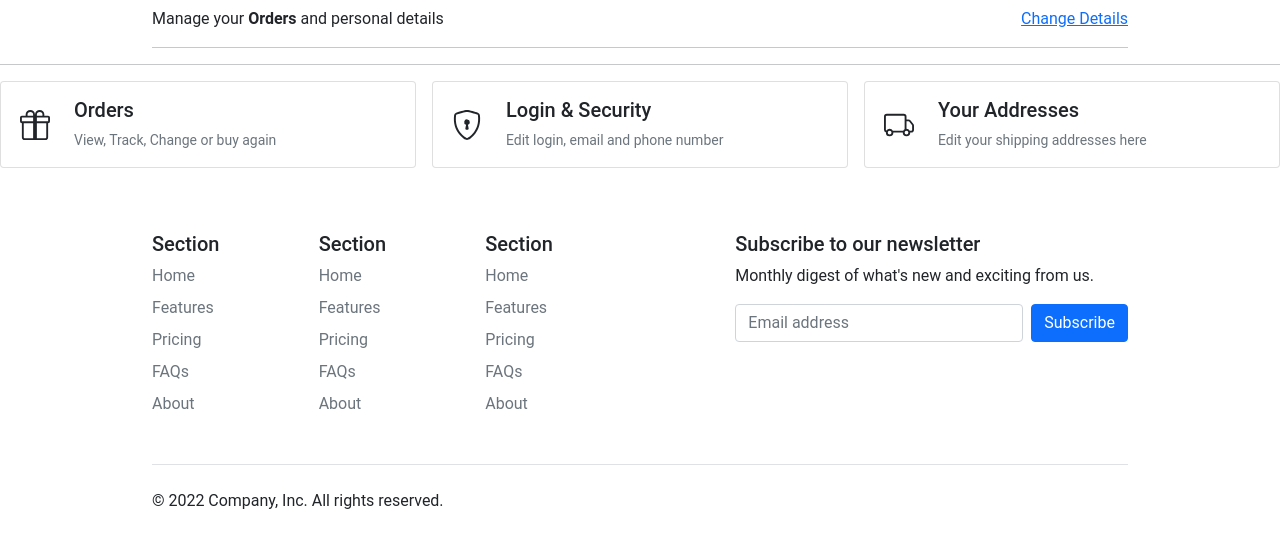
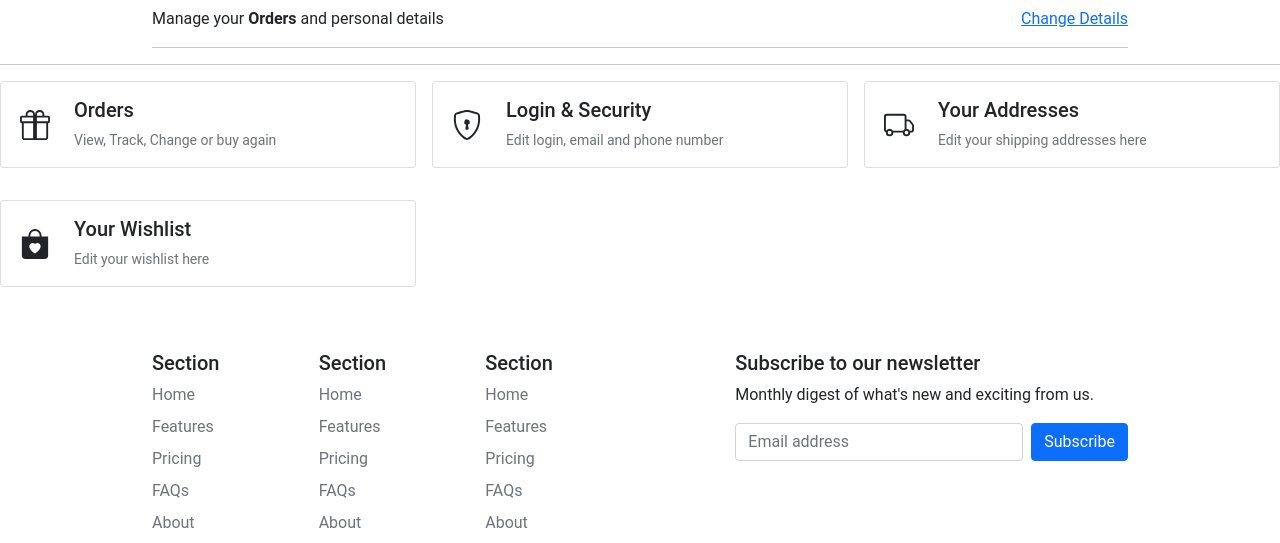
Before and after one commit to Shuvam77/ecommerce_v1, a Django app: page /account/dashboard/ in a window 1280 px wide. Shown: the part 207-750 px from the top of the page. Before the commit the page ends 716 px from the top, so only its background shows below. Run offline with Django 4.2, Linux system fonts and the light colour scheme; a user stored in the database is signed in; data comes from the database, SQL or seed files in the repository; both versions use the stored data as it was after the commit.

Commit message:
wishlist functionality added

```diff
--- a/account/urls.py
+++ b/account/urls.py
@@ -53,14 +53,12 @@ urlpatterns = [
         TemplateView.as_view(template_name="account/dashboard/delete_confirm.html"),
         name="delete_confirmation",
     ),
-
     path("addresses/", views.view_address, name="addresses"),
     path("add_address/", views.add_address, name="add_address"),
     path("addresses/edit/<slug:id>/", views.edit_address, name="edit_address"),
     path("addresses/delete/<slug:id>/", views.delete_address, name="delete_address"),
     path("addresses/set_default/<slug:id>/", views.set_default, name="set_default"),
-
     path("orders/", views.view_orders, name="orders"),
-
-
+    path("wishlist/add_to_wishlist/<int:id>", views.add_to_wishlist, name="add_to_wishlist"),
+    path("wishlist/", views.view_wishlist, name="view_wishlist"),
 ]
--- a/account/views.py
+++ b/account/views.py
@@ -1,102 +1,110 @@
+from django.contrib.auth import login, logout
+from django.contrib.auth.decorators import login_required
+from django.contrib.sites.shortcuts import get_current_site
 from django.http import HttpResponse, HttpResponseRedirect
 from django.shortcuts import get_object_or_404, redirect, render
-from django.contrib.sites.shortcuts import get_current_site
 from django.template.loader import render_to_string
 from django.urls import reverse
-from django.utils.http import urlsafe_base64_encode, urlsafe_base64_decode
 from django.utils.encoding import force_bytes, force_str
-from django.contrib.auth import login, logout
+from django.utils.http import urlsafe_base64_decode, urlsafe_base64_encode
+from orders.views import user_orders
+from store.models import Product
 
-from account.models import Customer, Address
+from account.models import Address, Customer
 
-from .forms import RegistrationForm, UserEditForm, UserAddressForm
+from .forms import RegistrationForm, UserAddressForm, UserEditForm
 from .token import account_activation_token
 
-from django.contrib.auth.decorators import login_required
+# Create your views here.
 
-from orders.views import user_orders
-
-# Create your views here.
 
 @login_required
 def dashboard(request):
     # orders = user_orders(request)
-    return render(request, 'account/dashboard/dashboard.html')
+    return render(request, "account/dashboard/dashboard.html")
+
 
 def account_register(request):
     if request.user.is_authenticated:
-        return redirect('/')
+        return redirect("/")
 
-    if request.method == 'POST':
+    if request.method == "POST":
         registerForm = RegistrationForm(request.POST)
         if registerForm.is_valid():
             user = registerForm.save(commit=False)
-            user.email = registerForm.cleaned_data['email']
-            user.set_password(registerForm.cleaned_data['password'])
+            user.email = registerForm.cleaned_data["email"]
+            user.set_password(registerForm.cleaned_data["password"])
             user.is_active = False
             user.save()
 
-            #Setup Email
+            # Setup Email
             current_site = get_current_site(request)
-            subject = 'Activate Your Account!'
-            message = render_to_string('account/registration/account_activation_email.html',{
-            'user':user,
-            'domain':current_site.domain,
-            'uid':urlsafe_base64_encode(force_bytes(user.pk)),
-            'token': account_activation_token.make_token(user),
-
-            })
+            subject = "Activate Your Account!"
+            message = render_to_string(
+                "account/registration/account_activation_email.html",
+                {
+                    "user": user,
+                    "domain": current_site.domain,
+                    "uid": urlsafe_base64_encode(force_bytes(user.pk)),
+                    "token": account_activation_token.make_token(user),
+                },
+            )
             user.email_user(subject=subject, message=message)
-            return render(request, 'account/registration/register_email_confirm.html', {'form':registerForm})
+            return render(request, "account/registration/register_email_confirm.html", {"form": registerForm})
     else:
         registerForm = RegistrationForm()
-    return render(request, 'account/registration/register.html', {'form':registerForm})
+    return render(request, "account/registration/register.html", {"form": registerForm})
 
 
 def account_activate(request, uidb64, token):
     try:
         uid = force_str(urlsafe_base64_decode(uidb64))
         user = Customer.objects.get(pk=uid)
-    except(TypeError, ValueError, OverflowError, user.DoesNotExist):
+    except (TypeError, ValueError, OverflowError, user.DoesNotExist):
         user = None
     if user is not None and account_activation_token.check_token(user, token):
         user.is_active = True
         user.save()
         login(request, user)
-        return redirect('account:dashboard')
+        return redirect("account:dashboard")
     else:
-        return render(request, 'account/registration/activation_invalid.html')
+        return render(request, "account/registration/activation_invalid.html")
+
 
 @login_required
 def edit_details(request):
-    if request.method == 'POST':
+    if request.method == "POST":
         user_form = UserEditForm(instance=request.user, data=request.POST)
         if user_form.is_valid():
             user_form.save()
         return redirect("account:dashboard")
     else:
-        user_form = UserEditForm(instance = request.user)
-    return render(request, 'account/dashboard/edit_details.html', {'user_form':user_form})
+        user_form = UserEditForm(instance=request.user)
+    return render(request, "account/dashboard/edit_details.html", {"user_form": user_form})
+
 
 @login_required
 def delete_user(request, id):
-    user = get_object_or_404(Customer,pk=id)
-    if request.method == 'POST':
+    user = get_object_or_404(Customer, pk=id)
+    if request.method == "POST":
         user.is_active = False
         user.save()
         logout(request)
-        return redirect('account:delete_confirmation')
-    return render (request, 'account/dashboard/delete_confirmation.html', {'user':user})
+        return redirect("account:delete_confirmation")
+    return render(request, "account/dashboard/delete_confirmation.html", {"user": user})
+
 
 @login_required
 def view_address(request):
     addresses = Address.objects.filter(customer=request.user)
-    return render (request, "account/dashboard/addresses.html", {"addresses":addresses})
+    return render(request, "account/dashboard/addresses.html", {"addresses": addresses})
+
 
 @login_required
 def view_orders(request):
     orders = user_orders(request)
-    return render(request, 'account/dashboard/orders.html', {'orders':orders})
+    return render(request, "account/dashboard/orders.html", {"orders": orders})
+
 
 @login_required
 def add_address(request):
@@ -111,6 +119,7 @@ def add_address(request):
         form = UserAddressForm()
     return render(request, "account/dashboard/edit_address.html", {"form": form})
 
+
 @login_required
 def edit_address(request, id):
     if request.method == "POST":
@@ -124,13 +133,31 @@ def edit_address(request, id):
         form = UserAddressForm(instance=address)
     return render(request, "account/dashboard/edit_address.html", {"form": form})
 
+
 @login_required
 def delete_address(request, id):
     address = get_object_or_404(Address, pk=id, customer=request.user).delete()
-    return redirect ("account:addresses")
+    return redirect("account:addresses")
+
 
 @login_required
 def set_default(request, id):
     Address.objects.filter(customer=request.user, default=True).update(default=False)
     Address.objects.filter(pk=id, customer=request.user).update(default=True)
-    return redirect ("account:addresses")
+    return redirect("account:addresses")
+
+
+@login_required
+def add_to_wishlist(request, id):
+    product = get_object_or_404(Product, id=id)
+    if product.users_wishlist.filter(id=request.user.id).exists():
+        product.users_wishlist.remove(request.user)
+    else:
+        product.users_wishlist.add(request.user)
+    return HttpResponseRedirect(request.META["HTTP_REFERER"])
+
+
+@login_required
+def view_wishlist(request):
+    wishlist = Product.objects.filter(users_wishlist=request.user)
+    return render(request, "account/dashboard/wishlist.html", {"wishlist": wishlist})
--- a/store/models.py
+++ b/store/models.py
@@ -1,11 +1,16 @@
+from django.conf import settings
 from django.contrib.auth.models import User
-from django.conf import settings
 from django.db import models
 from django.urls import reverse
 from django.utils.translation import gettext_lazy as _
 from mptt.models import MPTTModel, TreeForeignKey
 
 # Create your models here.
+
+
+# class ProductManager(models.Manager):
+#     def get_queryset(self):
+#         return super(ProductManager, self).get_queryset().filter(is_active=True)
 
 
 class Category(MPTTModel):
@@ -105,7 +110,8 @@ class Product(models.Model):
     )
     created_at = models.DateTimeField(_("Created Date"), auto_now_add=True, editable=False)
     updated_at = models.DateTimeField(_("Updated Date"), auto_now=True)
-    users_wishlist = models.ManyToManyField(settings.AUTH_USER_MODEL, related_name='users_wishlist', blank=True)
+    users_wishlist = models.ManyToManyField(settings.AUTH_USER_MODEL, related_name="users_wishlist", blank=True)
+    # products = ProductManager()
 
     class Meta:
         ordering = ("-created_at",)
--- a/templates/account/dashboard/dashboard.html
+++ b/templates/account/dashboard/dashboard.html
@@ -78,6 +78,25 @@
         </div>
         </a>
       </div>
+      <div class="col">
+        <a href="{% url 'account:view_wishlist' %}" class="text-reset text-decoration-none" role="button" style="max-width: 540px;">
+        <div class="card mb-3">
+          <div class="row g-0">
+            <div class="col-2 position-relative">
+              <svg class="position-absolute top-50 start-50 translate-middle" xmlns="http://www.w3.org/2000/svg" width="30" height="30" fill="currentColor" class="bi bi-bag-heart-fill" viewBox="0 0 16 16">
+                <path d="M11.5 4v-.5a3.5 3.5 0 1 0-7 0V4H1v10a2 2 0 0 0 2 2h10a2 2 0 0 0 2-2V4h-3.5ZM8 1a2.5 2.5 0 0 1 2.5 2.5V4h-5v-.5A2.5 2.5 0 0 1 8 1Zm0 6.993c1.664-1.711 5.825 1.283 0 5.132-5.825-3.85-1.664-6.843 0-5.132Z"/>
+              </svg>
+            </div>
+            <div class="col-10">
+              <div class="card-body ps-0 ps-md-1">
+                <h1 class="h5">Your Wishlist</h1>
+                <p class="card-text small text-muted">Edit your wishlist here</p>
+              </div>
+            </div>
+          </div>
+        </div>
+        </a>
+      </div>
     </div>
 </main>
 {% endblock%}
```
Also changed, not shown: templates/account/dashboard/wishlist.html (added, +39 -0 lines), templates/store/detail_product.html (+7 -2 lines), db.sqlite3.
